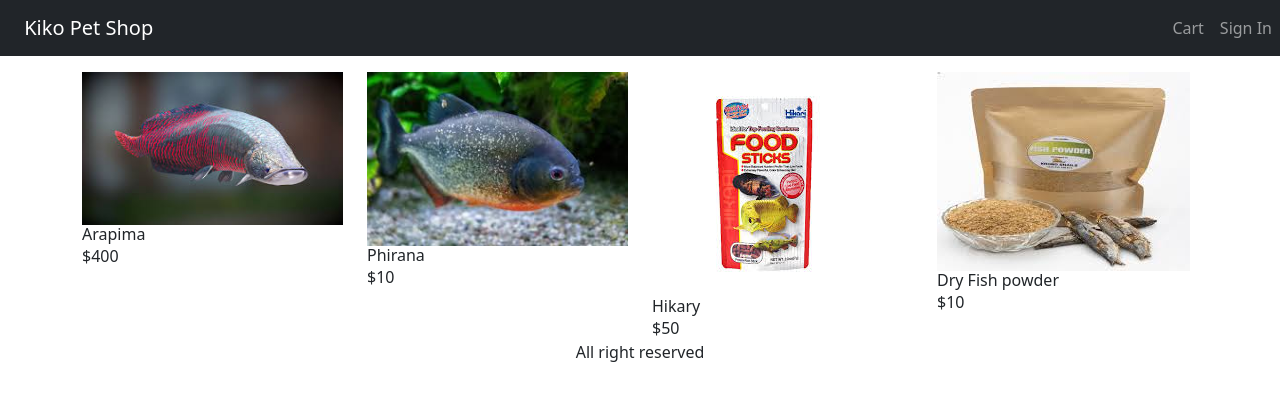
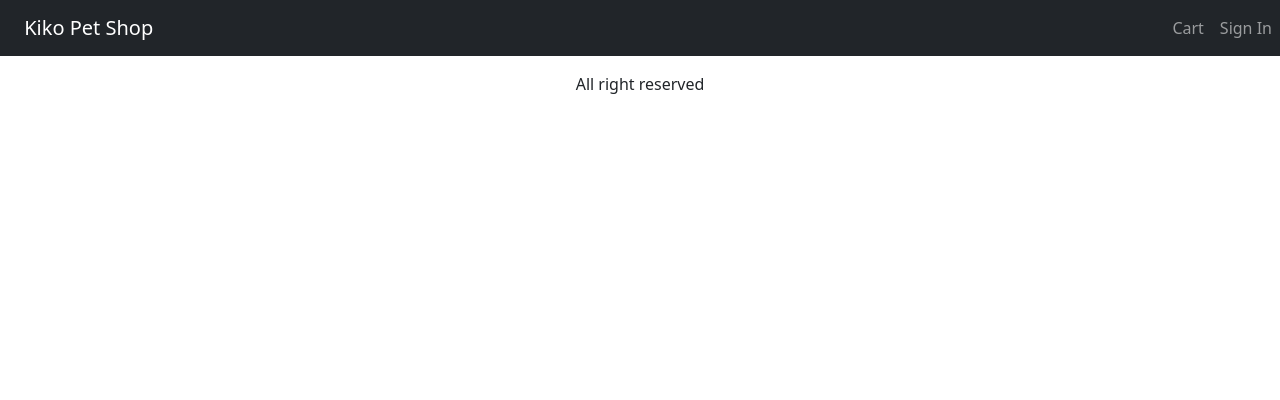
Before and after one commit to PraneethMalshan/Kiko_Pet_shop, a React (Vite) app in the folder frontend/: page / in a window 1280 px wide. Shown: the top 400 px of the page. Built offline with nearby package versions, Linux system fonts and the light colour scheme.

Commit message:
Main content cut and put the HomePage

```diff
--- a/frontend/src/App.tsx
+++ b/frontend/src/App.tsx
@@ -23,19 +23,7 @@ function App() {
       </header>
       <main>
           <Container className='mt-3'>
-            <Row>
-              {sampleProducts.map((product) => (
-                  <Col key={product.slug} sm={6} md={4} lg={3}>
-                    <img
-                      className='max-w-xs w-full'
-                      src={product.image}
-                      alt={product.name}
-                    />
-                    <h2 className='text-3xl font-bold'>{product.name}</h2>
-                    <p>${product.price}</p>
-                  </Col>
-                ))}
-            </Row>
+
           </Container>
       </main>
 
```
Also changed, not shown: frontend/src/pages/HomePage.tsx (added, +20 -0 lines).
